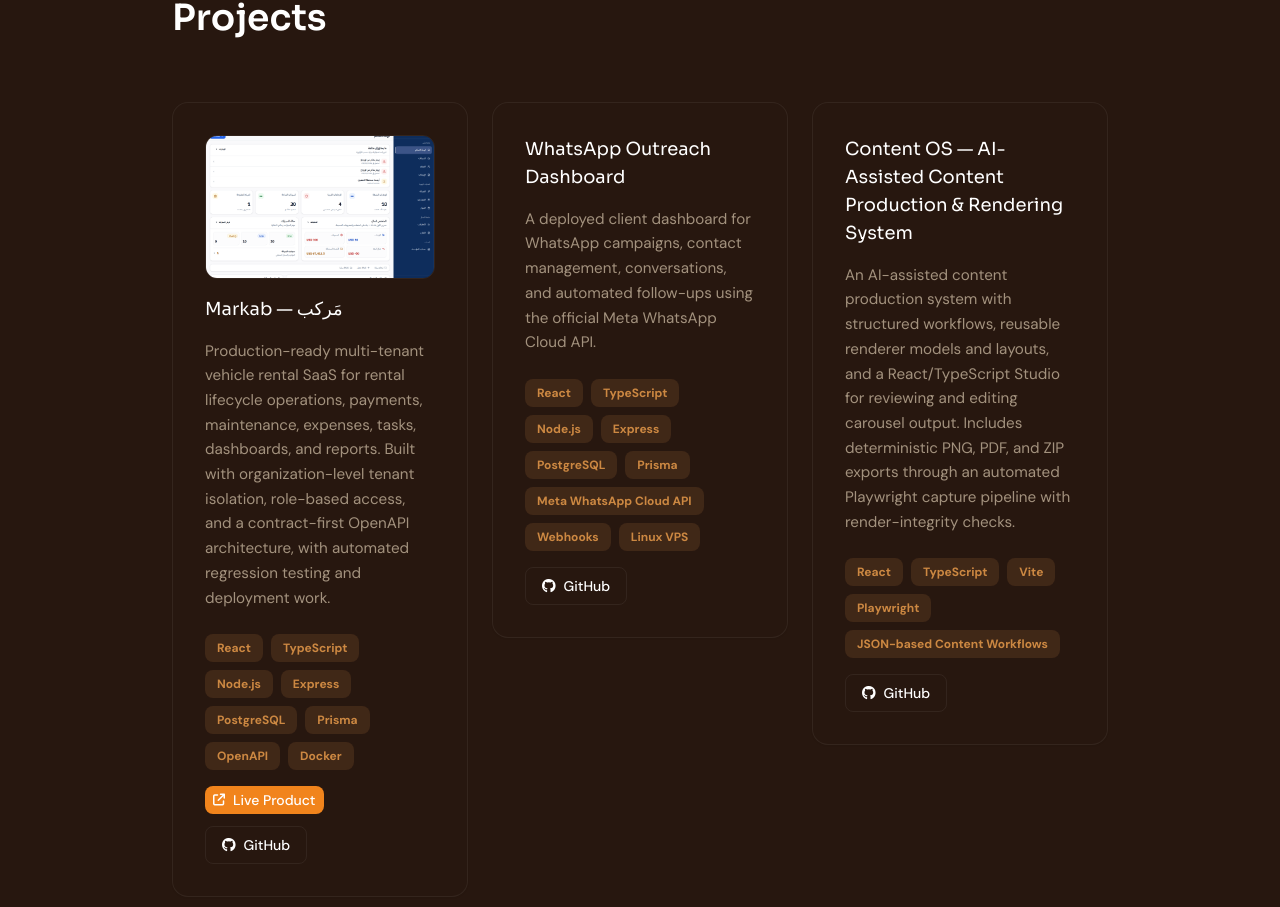
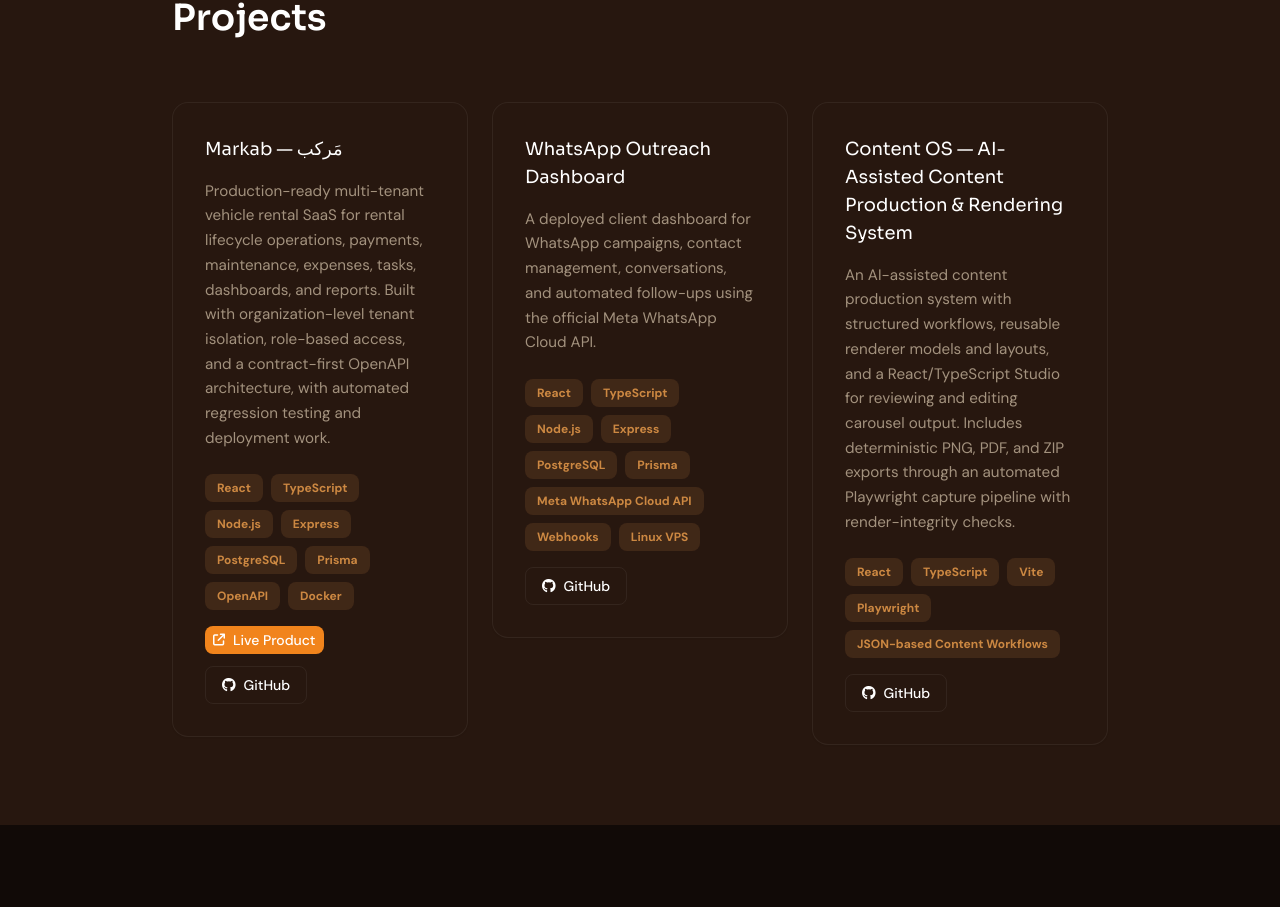
Before and after one commit to ahdevworker03/Abdallah-Hassoun-Portfolio, a React (Vite) app: page / in a window 1280 px wide. Shown: the part 1939-2846 px from the top of the page. Built offline with nearby package versions, Linux system fonts and the light colour scheme.

Commit message:
feat: remove project image references from ProjectCard and projects data

```diff
--- a/src/components/ui/ProjectCard.tsx
+++ b/src/components/ui/ProjectCard.tsx
@@ -5,36 +5,11 @@
 }
 
 function ProjectCard({ project }: ProjectCardProps) {
-  const projectImage = project.image ? (
-    <img
-      src={project.image}
-      alt={project.imageAlt ?? ""}
-      className="h-full w-full object-cover"
-      loading="lazy"
-    />
-  ) : null
-
   return (
     <article className="group relative flex self-start flex-col overflow-hidden rounded-2xl border border-border bg-surface p-8 shadow-sm transition-all duration-300 ease-smooth hover:-translate-y-2 hover:border-primary-soft hover:shadow-glow">
       <div className="pointer-events-none absolute inset-0 bg-gradient-to-t from-primary-soft/30 via-transparent to-transparent opacity-0 transition-opacity duration-500 group-hover:opacity-100" />
 
       <div className="relative z-10 flex flex-col gap-4">
-        {project.image && (
-          <div className="aspect-[16/10] overflow-hidden rounded-xl border border-border">
-            {project.liveUrl ? (
-              <a
-                href={project.liveUrl}
-                target="_blank"
-                rel="noopener noreferrer"
-                className="block h-full focus-visible:ring-2 focus-visible:ring-inset focus-visible:ring-primary"
-              >
-                {projectImage}
-              </a>
-            ) : (
-              projectImage
-            )}
-          </div>
-        )}
         <h3 className="m-0 font-heading text-lg font-medium text-text-primary">{project.title}</h3>
 
         <p className="text-[0.95rem] leading-relaxed text-text-secondary">{project.description}</p>
--- a/src/data/projects.ts
+++ b/src/data/projects.ts
@@ -3,8 +3,6 @@
   description: string
   tech: string[]
   githubUrl: string
-  image?: string
-  imageAlt?: string
   liveUrl?: string
   featured?: boolean
 }
@@ -15,8 +13,6 @@
       "Production-ready multi-tenant vehicle rental SaaS for rental lifecycle operations, payments, maintenance, expenses, tasks, dashboards, and reports. Built with organization-level tenant isolation, role-based access, and a contract-first OpenAPI architecture, with automated regression testing and deployment work.",
     tech: ["React", "TypeScript", "Node.js", "Express", "PostgreSQL", "Prisma", "OpenAPI", "Docker"],
     githubUrl: "https://github.com/ahdevworker03/markab",
-    image: "/images/markab-dashboard.png",
-    imageAlt: "Markab vehicle rental management dashboard",
     liveUrl: "https://markab-lb.com",
     featured: true,
   },
```
Also changed, not shown: public/images/markab-dashboard.png (deleted).
